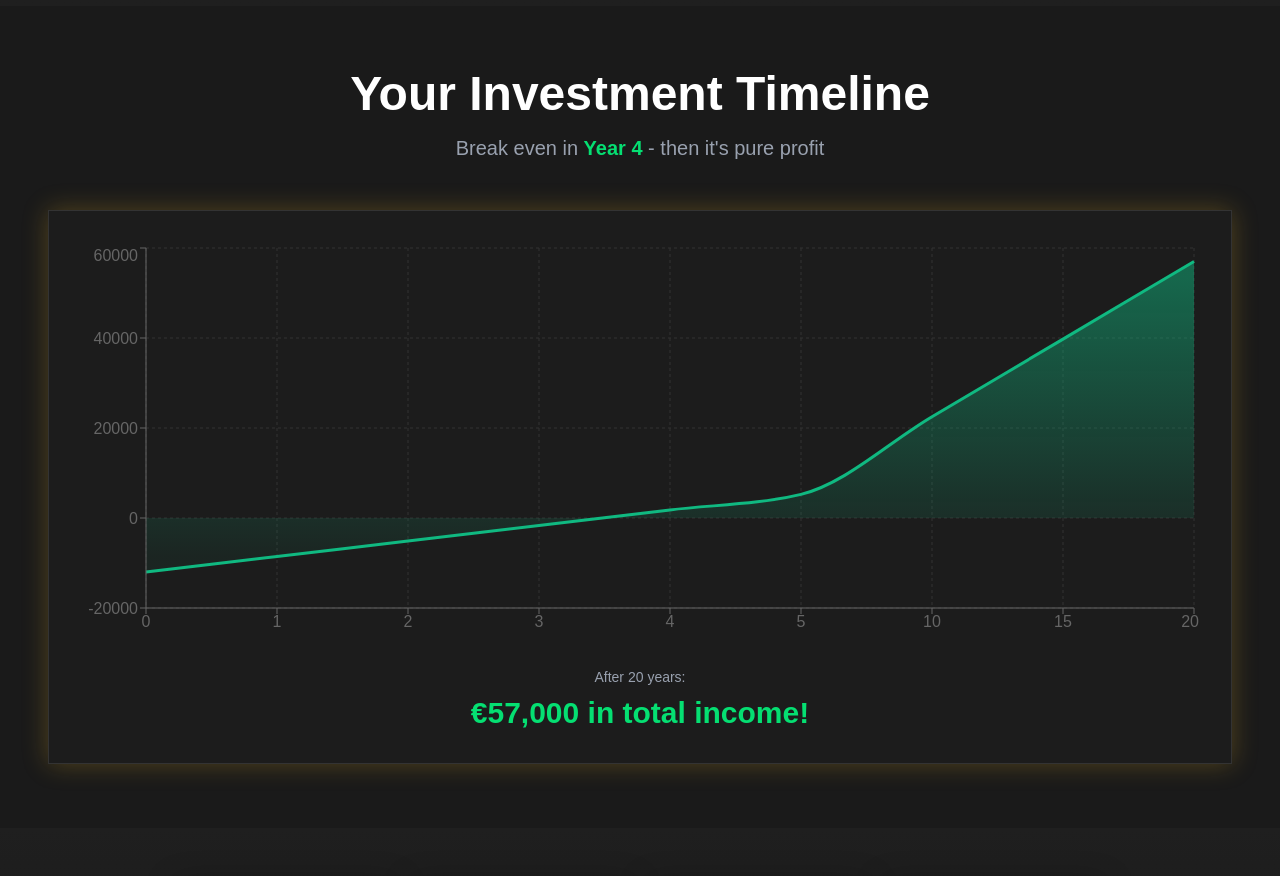
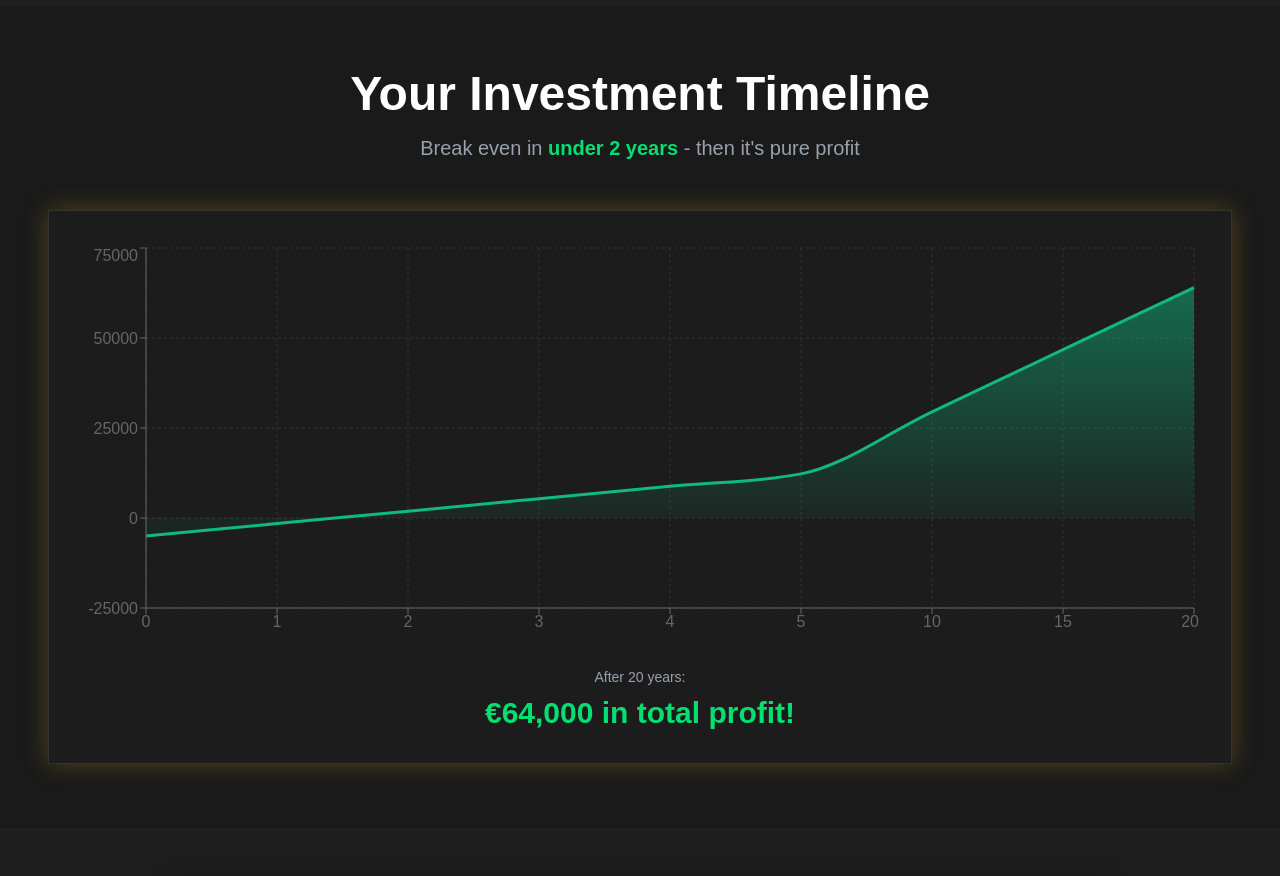
Before and after one commit to ghawdexpro/ghawdex-landings, a Next.js app: page /analysis in a window 1280 px wide. Shown: the part 1920-2796 px from the top of the page. Built offline with nearby package versions, Linux system fonts and the light colour scheme.

Commit message:
Update payback timeline with correct €5,000 investment
- Investment: €5,000 (was €12,000)
- Break even: Under 2 years (was Year 4)
- 20-year profit: €64,000 (was €57,000)
- Updated payback chart with accurate year-by-year values
- Changed labels to reflect faster ROI

```diff
--- a/app/analysis/page.tsx
+++ b/app/analysis/page.tsx
@@ -36,15 +36,15 @@ const yearlyComparison = [
 ];
 
 const paybackTimeline = [
-  { year: 0, value: -12000, label: 'Investment' },
-  { year: 1, value: -8550 },
-  { year: 2, value: -5100 },
-  { year: 3, value: -1650 },
-  { year: 4, value: 1800, label: 'Break Even!' },
-  { year: 5, value: 5250 },
-  { year: 10, value: 22500 },
-  { year: 15, value: 39750 },
-  { year: 20, value: 57000, label: '€57k Saved!' },
+  { year: 0, value: -5000, label: 'Investment' },
+  { year: 1, value: -1550 },
+  { year: 2, value: 1900, label: 'Break Even!' },
+  { year: 3, value: 5350 },
+  { year: 4, value: 8800 },
+  { year: 5, value: 12250 },
+  { year: 10, value: 29500 },
+  { year: 15, value: 46750 },
+  { year: 20, value: 64000, label: '€64k Profit!' },
 ];
 
 export default function AnalysisPage() {
@@ -230,7 +230,7 @@ export default function AnalysisPage() {
               Your Investment Timeline
             </h2>
             <p className="text-xl text-gray-400">
-              Break even in <span className="text-green-400 font-bold">Year 4</span> - then it's pure profit
+              Break even in <span className="text-green-400 font-bold">under 2 years</span> - then it's pure profit
             </p>
           </motion.div>
 
@@ -272,7 +272,7 @@ export default function AnalysisPage() {
 
             <div className="mt-6 text-center">
               <p className="text-gray-400 text-sm mb-2">After 20 years:</p>
-              <p className="text-3xl font-bold text-green-400">€57,000 in total income!</p>
+              <p className="text-3xl font-bold text-green-400">€64,000 in total profit!</p>
             </div>
           </motion.div>
         </div>
```
